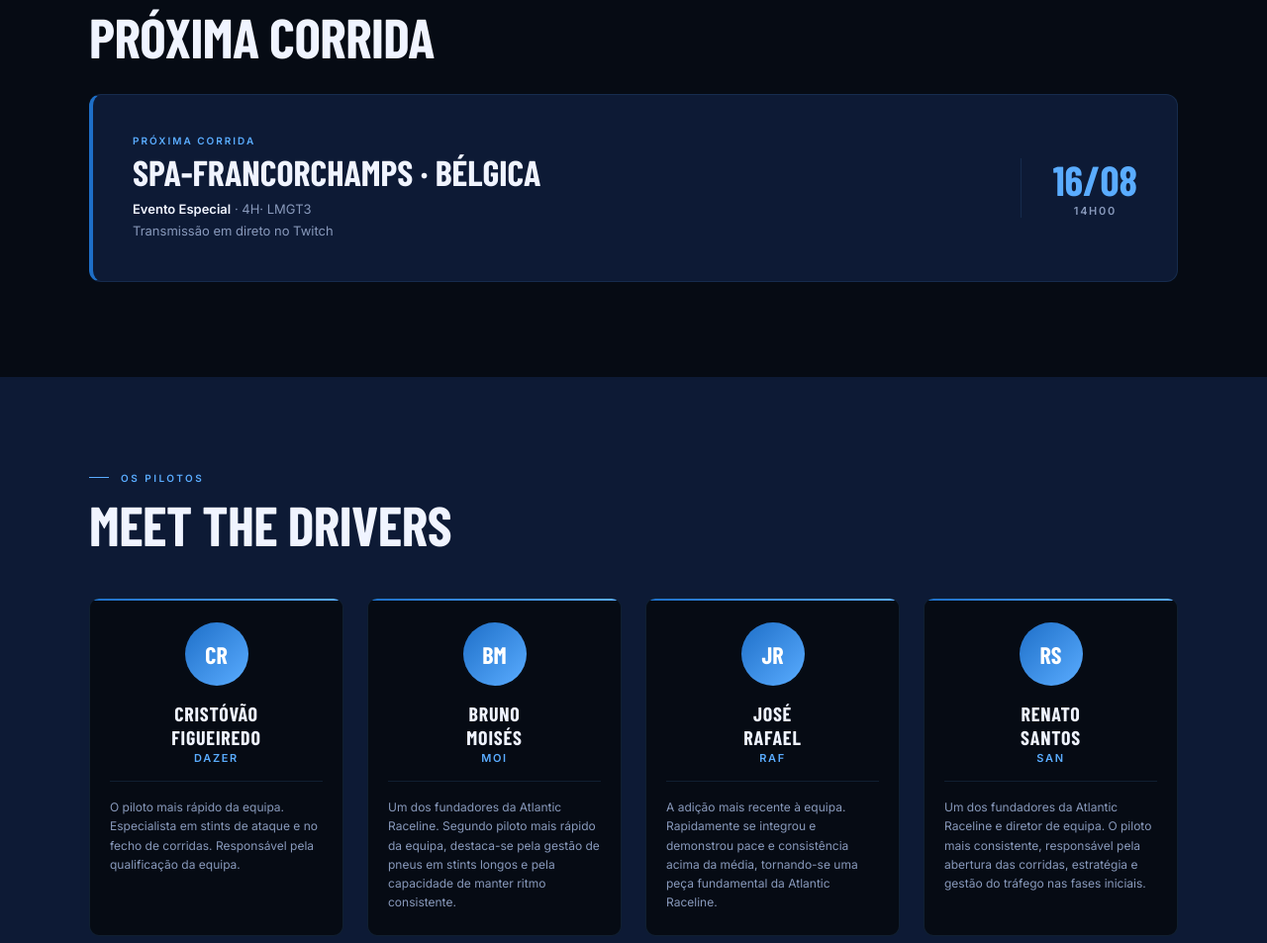
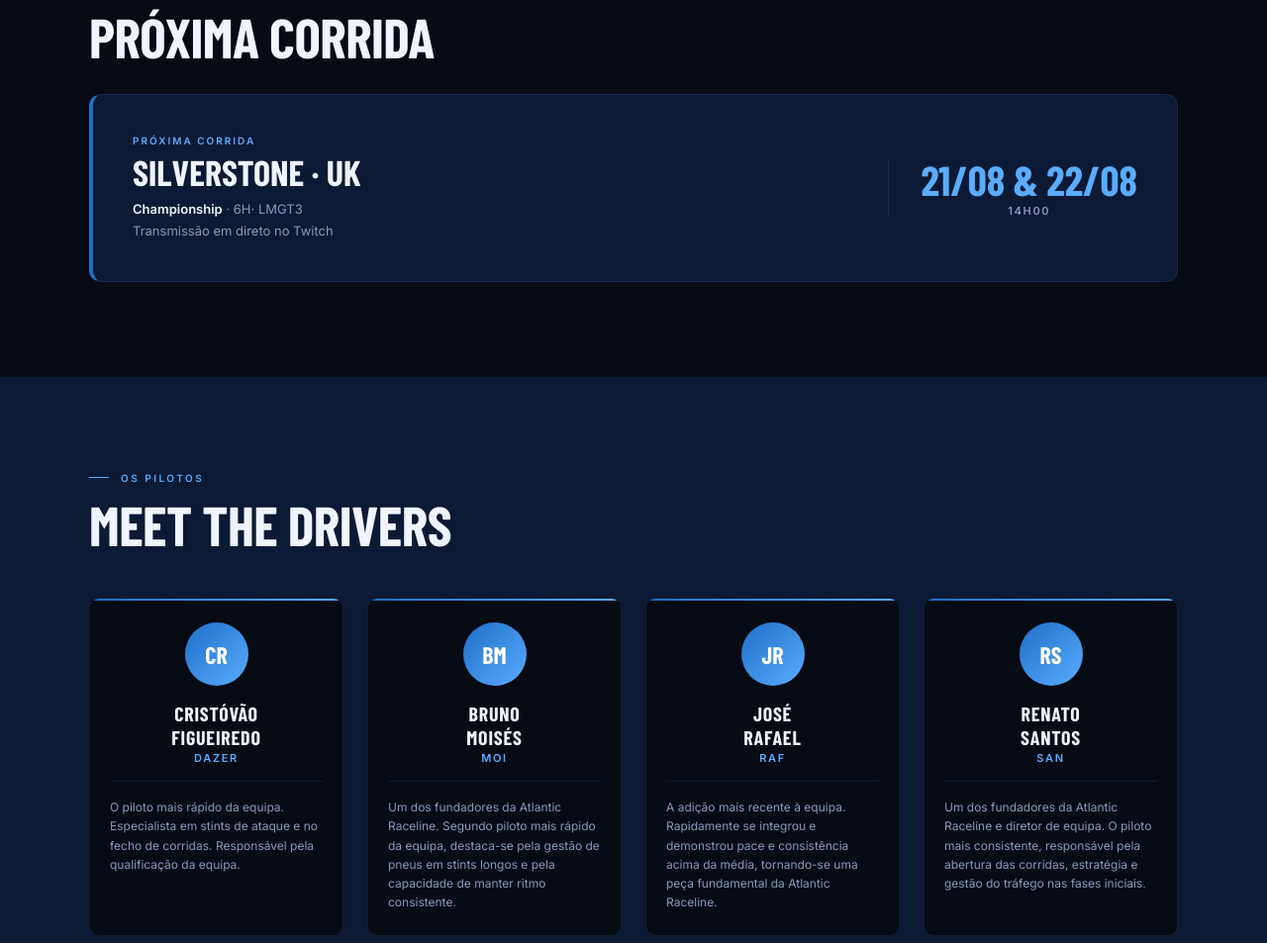
Before and after one commit to atlanticracelinept/atlanticraceline, a plain HTML site: page index.html in a window 1280 px wide. Shown: the part 1848-2801 px from the top of the page at 99% size. Drawn offline with nearby package versions, Linux system fonts and the light colour scheme; a web font is replaced by a local one.

Commit message:
Update index.html

```diff
--- a/index.html
+++ b/index.html
@@ -333,15 +333,15 @@ footer{background:var(--navy);border-top:1px solid var(--border);padding:3rem 2r
     <div class="next-race-card">
       <div>
         <div class="nr-label"><span class="pt">Próxima Corrida</span><span class="en">Next Race</span></div>
-        <div class="nr-name">Spa-Francorchamps · Bélgica</div>
+        <div class="nr-name">Silverstone · UK</div>
         <div class="nr-meta">
-          <strong>Evento Especial</strong> · 4H· LMGT3<br>
+          <strong>Championship</strong> · 6H· LMGT3<br>
           <span class="pt">Transmissão em direto no Twitch</span>
           <span class="en">Live stream on Twitch</span>
         </div>
       </div>
       <div class="nr-date">
-        <div class="nr-day">16/08</div>
+        <div class="nr-day">21/08 & 22/08</div>
         <div class="nr-time">14h00</div>
       </div>
     </div>
```
